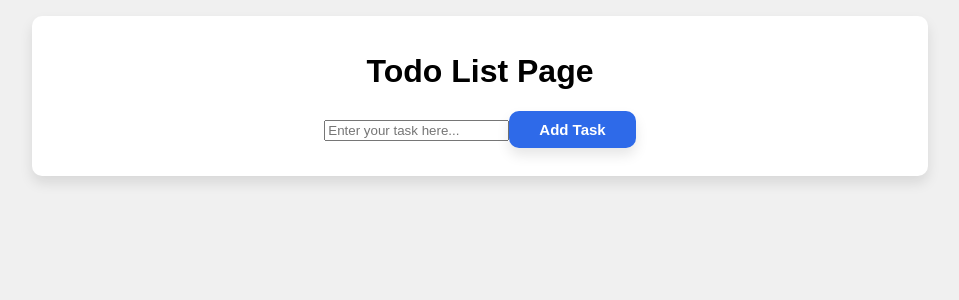
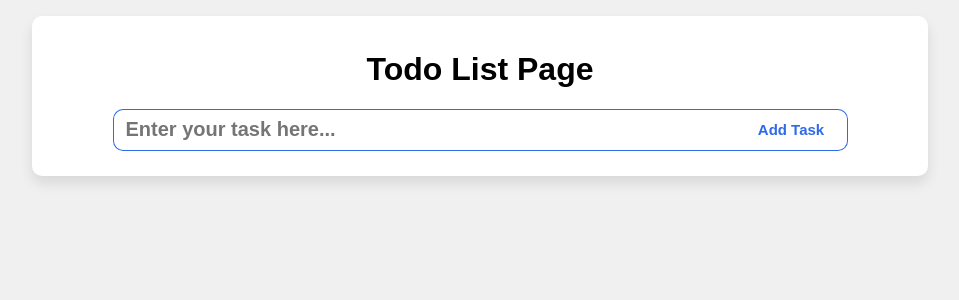
Before and after one commit to Shahziab-code/Login-Page, a React (Vite) app in the folder LoginPageLive/LoginPageLive/: page /TodoList in a window 1280 px wide. Shown: the top 300 px of the page, without its empty margins (160-1119 px from the left). Built offline with nearby package versions, Linux system fonts and the light colour scheme; a web font is replaced by a local one.

Commit message:
Todo list Add Task

```diff
--- a/LoginPageLive/LoginPageLive/src/Pages/TodoList.jsx
+++ b/LoginPageLive/LoginPageLive/src/Pages/TodoList.jsx
@@ -2,17 +2,21 @@ import "./css/Todo.css";
 
 const TodoList = () => {
   return (
-    <>
-      <div className="container">
-        <div className="todoContainer">
-          <h1>Todo List Page</h1>
-          <div className="todoInput">
-            <input type="text" placeholder="Enter your task here..." />
-            <button className="BlueBtn">Add Task</button>
-          </div>
+    <div className="container">
+      <div className="todoContainer">
+        <h1>Todo List Page</h1>
+
+        <div className="todoInput">
+          <input
+            className="todoTextInput"
+            type="text"
+            placeholder="Enter your task here..."
+          />
+
+          <button>Add Task</button>
         </div>
       </div>
-    </>
+    </div>
   );
 };
 
--- a/LoginPageLive/LoginPageLive/src/Pages/css/Todo.css
+++ b/LoginPageLive/LoginPageLive/src/Pages/css/Todo.css
@@ -18,3 +18,58 @@
   box-shadow: 0 7px 13px rgba(0, 0, 0, 0.1);
   border-radius: 10px;
 }
+
+.todoInput {
+  position: relative;
+  width: 100%;
+  display: flex;
+  justify-content: center;
+  align-items: center;
+}
+
+.todoTextInput {
+  width: 38rem;
+  height: 38px;
+  font-size: 20px;
+  color: gray;
+  font-weight: 700;
+  padding-left: 12px;
+  margin-bottom: 12px;
+  border-top: 1px solid #2e6ae9;
+  border-bottom: 1px solid #2e6ae9;
+  border-left: 1px solid #2e6ae9;
+  border-right: none;
+  border-radius: 10px 0px 0px 10px;
+}
+
+.todoTextInput:focus {
+  outline: none;
+  border-color: rgb(197, 197, 197);
+}
+
+.todoInput button {
+  width: 7rem;
+  height: 2.6rem;
+  margin-bottom: 12px;
+  padding: 2px;
+  font-size: 15px;
+  font-weight: 900;
+  color: #2e6ae9;
+  background-color: #ffffff;
+  border: 1px solid #2e6ae9;
+  border-left: none;
+  border-radius: 0px 10px 10px 0px;
+}
+
+.todoInput button:hover {
+  background-color: #ffffff;
+  color: gray;
+  cursor: pointer;
+}
+
+.todoInput button:active {
+  color: rgb(105, 105, 105);
+  border-top: 1px solid rgb(197, 197, 197);
+  border-bottom: 1px solid rgb(197, 197, 197);
+  border-right: 1px solid rgb(197, 197, 197);
+}
```
